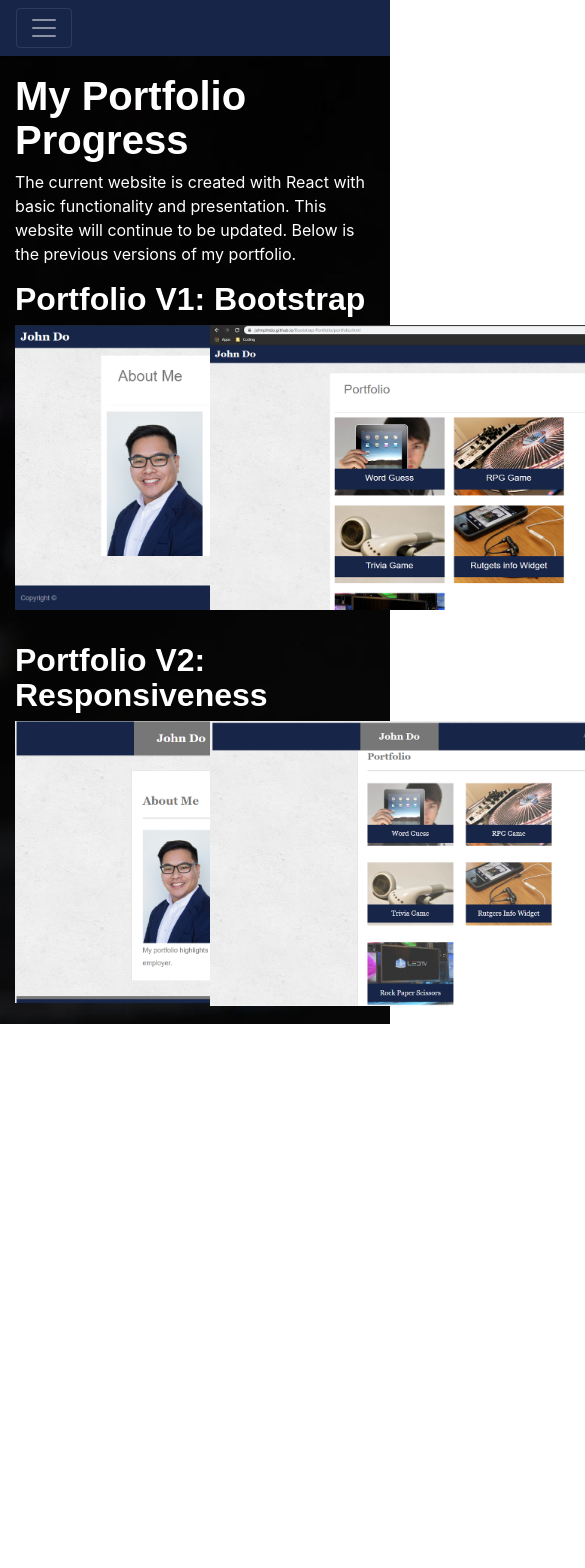
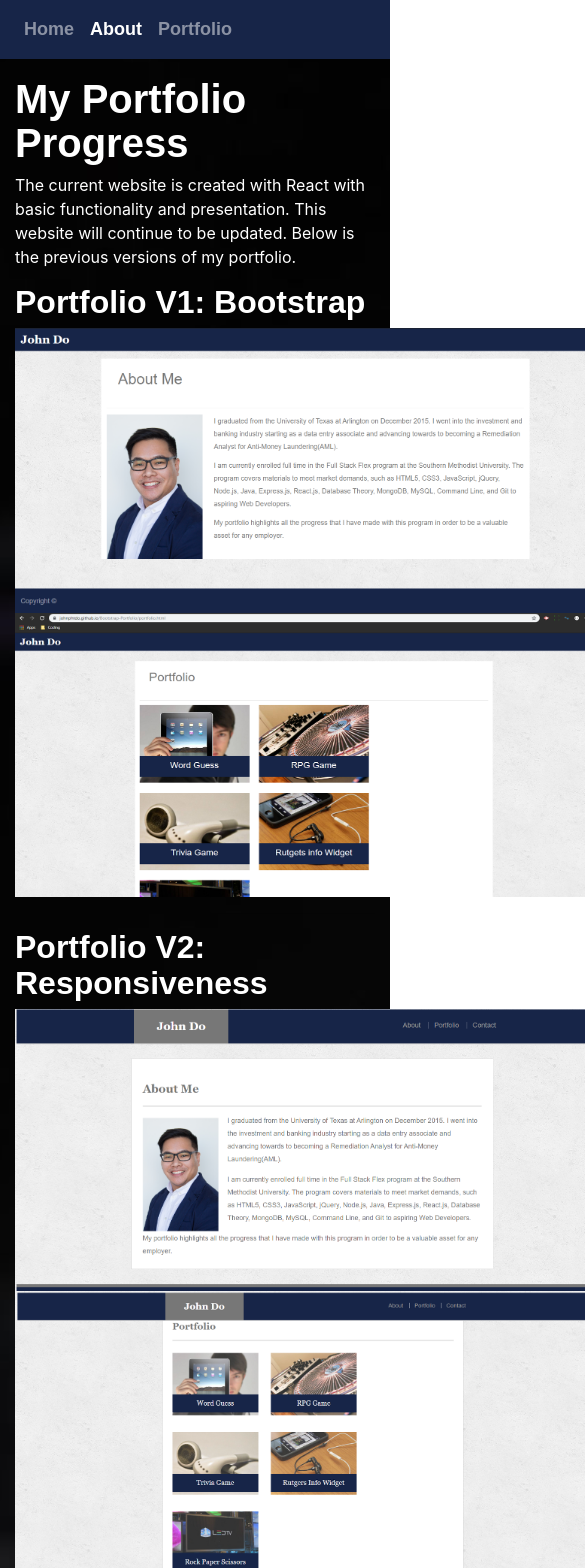
Before and after one commit to Johnphtdo/React-Portfolio, a React (Create React App) app: page /about in a window 390 px wide. Shown: the top 1568 px of the page, 585 px wide, since content can reach past the window. Before the commit the page ends 1024 px from the top, so only its background shows below. Built offline with nearby package versions, Linux system fonts and the light colour scheme; a web font is replaced by a local one.

Commit message:
added responsiveness to the page

```diff
--- a/src/components/Nav/index.js
+++ b/src/components/Nav/index.js
@@ -9,7 +9,7 @@ class Navbar extends React.Component {
     const { match, location } = this.props;
     console.log(match);
     return (
-      <nav className="navbar navbar-dark navbar-expand-lg">
+      <nav className="navbar navbar-dark navbar-expand">
         <div className="container">
           {/* <a className="navbar-brand" href="/">
             Navbar w/ text
--- a/src/pages/About.js
+++ b/src/pages/About.js
@@ -20,14 +20,14 @@ function About() {
           </div>
         </div>
         <div className="row">
-          <div className="col-6">
+          <div className="col-xl-6 col-lg-12 col-md-12 col-sm-12">
             <img
               className="port-images"
               src={require("../images/Portfolio V1.png")}
               alt="Portfolio Version 1"
             ></img>
           </div>
-          <div className="col-6">
+          <div className="col-xl-6 col-lg-12 col-md-12 col-sm-1">
             <img
               className="port-images"
               src={require("../images/Projects V1.png")}
@@ -42,14 +42,14 @@ function About() {
           </div>
         </div>
         <div className="row">
-          <div className="col-6">
+          <div className="col-xl-6 col-lg-12 col-md-12 col-sm-12">
             <img
               className="port-images"
               src={require("../images/Portfolio V2.png")}
               alt="Portfolio Version 2"
             ></img>
           </div>
-          <div className="col-6">
+          <div className="col-xl-6 col-lg-12 col-md-12 col-sm-12">
             <img
               className="port-images"
               src={require("../images/Projects V2.png")}
--- a/src/pages/Home.js
+++ b/src/pages/Home.js
@@ -10,14 +10,14 @@ function Home() {
         </div>
         </div>
         <div className = "row">
-          <div className = "col-3">
+          <div className = "col-lg-3 col-md-6">
         <img
           src={require("../images/5D6A6715.jpg")}
           className="auth-image"
           alt="My profile"
         ></img>
         </div>
-        <div className = "col-9">
+        <div className = "col-lg-9 col-md-6">
         <p className = "bio">
           I graduated from the University of Texas at Arlington on December
           2015. I went into the investment and banking industry starting as a
--- a/src/pages/Projects.js
+++ b/src/pages/Projects.js
@@ -15,7 +15,7 @@ function Projects() {
             <h2 className="title">Group Projects</h2>
           </div>
 
-          <div className="col-4">
+          <div className="col-xl-4 col-lg-12 col-md-12 col-sm-12">
             <div className="card align-items-stretch">
               <CardHeader>Project 1: Bouffage</CardHeader>
               <CardBody>
@@ -95,7 +95,7 @@ function Projects() {
               </CardBody>
             </div>
           </div>
-          <div className="col-4">
+          <div className="col-xl-4 col-lg-12 col-md-12 col-sm-12">
             <div className="card align-items-stretch">
               <CardHeader>Project 2: SomeRecipes</CardHeader>
               <CardBody>
@@ -166,7 +166,7 @@ function Projects() {
               </CardBody>
             </div>
           </div>
-          <div className="col-4">
+          <div className="col-xl-4 col-lg-12 col-md-12 col-sm-12">
             <div className="card align-items-stretch">
               <CardHeader>Project 3: Simply Conceptual</CardHeader>
               <CardBody>
@@ -246,7 +246,7 @@ function Projects() {
           <div className="col-12">
             <h2 className="title">Solo Projects</h2>
           </div>
-          <div className="col-4">
+          <div className="col-xl-4 col-lg-12 col-md-12 col-sm-12">
             <div className="card align-items-stretch">
               <CardHeader>Word Guess Game</CardHeader>
               <CardBody>
@@ -278,7 +278,7 @@ function Projects() {
               </CardBody>
             </div>
           </div>
-          <div className="col-4">
+          <div className="col-xl-4 col-lg-12 col-md-12 col-sm-12">
             <div className="card align-items-stretch">
               <CardHeader>Trivia Game</CardHeader>
               <CardBody>
@@ -311,7 +311,7 @@ function Projects() {
               </CardBody>
             </div>
           </div>
-          <div className="col-4">
+          <div className="col-xl-4 col-lg-12 col-md-12 col-sm-12">
             <div className="card align-items-stretch">
               <CardHeader>Google Book Search</CardHeader>
               <CardBody>
```
